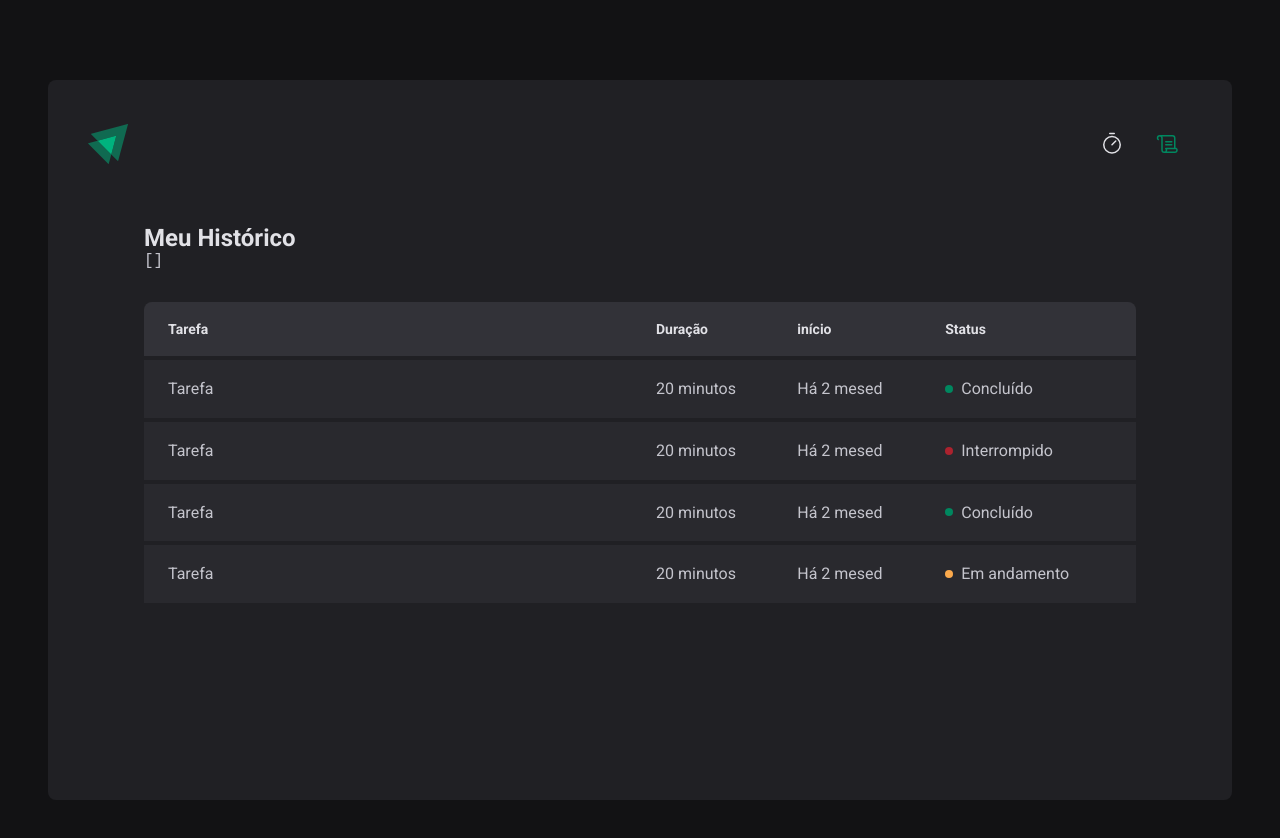
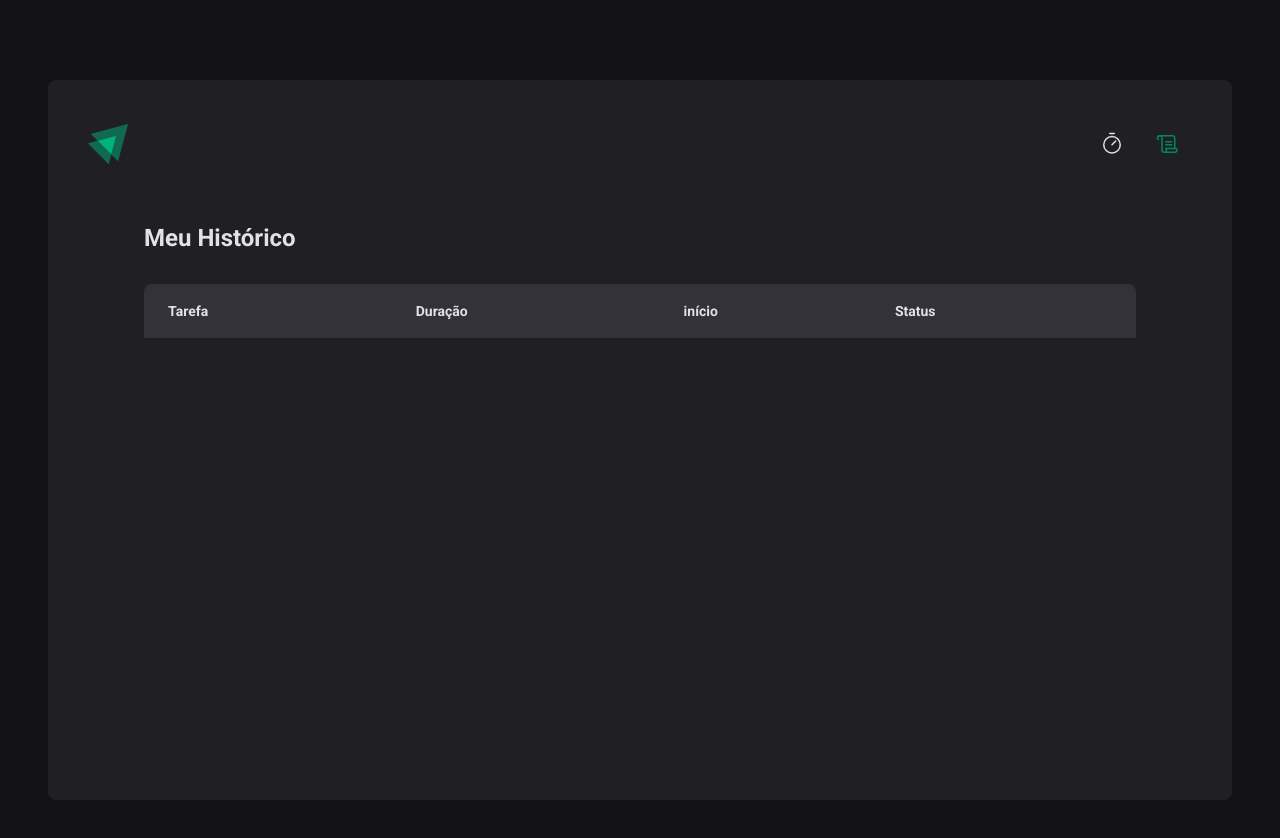
Before and after one commit to lipeqalves/trilha-react-rocktseat, a React (Vite) app in the folder 02-ignite-time/: page /history in a window 1280 px wide. Shown: the top 838 px of the page. Built offline with nearby package versions, Linux system fonts and the light colour scheme.

Commit message:
React_ignite: Contexto no React - Listagem do histórico

```diff
--- a/02-ignite-time/src/pages/History/index.tsx
+++ b/02-ignite-time/src/pages/History/index.tsx
@@ -7,7 +7,6 @@
   return (
     <HistoryContainer>
       <h1>Meu Histórico</h1>
-      <pre>{JSON.stringify(cycles, null, 2)}</pre>
       <HistoryList>
         <table>
           <thead>
@@ -19,38 +18,26 @@
             </tr>
           </thead>
           <tbody>
-            <tr>
-              <td>Tarefa</td>
-              <td>20 minutos</td>
-              <td>Há 2 mesed</td>
-              <td>
-                <Status statusColor="green">Concluído </Status>
-              </td>
-            </tr>
-            <tr>
-              <td>Tarefa</td>
-              <td>20 minutos</td>
-              <td>Há 2 mesed</td>
-              <td>
-                <Status statusColor="red">Interrompido </Status>
-              </td>
-            </tr>
-            <tr>
-              <td>Tarefa</td>
-              <td>20 minutos</td>
-              <td>Há 2 mesed</td>
-              <td>
-                <Status statusColor="green">Concluído </Status>
-              </td>
-            </tr>
-            <tr>
-              <td>Tarefa</td>
-              <td>20 minutos</td>
-              <td>Há 2 mesed</td>
-              <td>
-                <Status statusColor="yellow">Em andamento </Status>
-              </td>
-            </tr>
+            {cycles.map((cycle) => {
+              return (
+                <tr key={cycle.id}>
+                  <td>{cycle.task}</td>
+                  <td>{cycle.minutesAmount} minutos</td>
+                  <td>{cycle.startDate.toISOString()}</td>
+                  <td>
+                    {cycle.finishedDate && (
+                      <Status statusColor="green">Concluído </Status>
+                    )}
+                    {cycle.interrupteDate && (
+                      <Status statusColor="red">Interrompido </Status>
+                    )}
+                    {!cycle.finishedDate && !cycle.interrupteDate && (
+                      <Status statusColor="yellow">Em andamento </Status>
+                    )}
+                  </td>
+                </tr>
+              )
+            })}
           </tbody>
         </table>
       </HistoryList>
```
